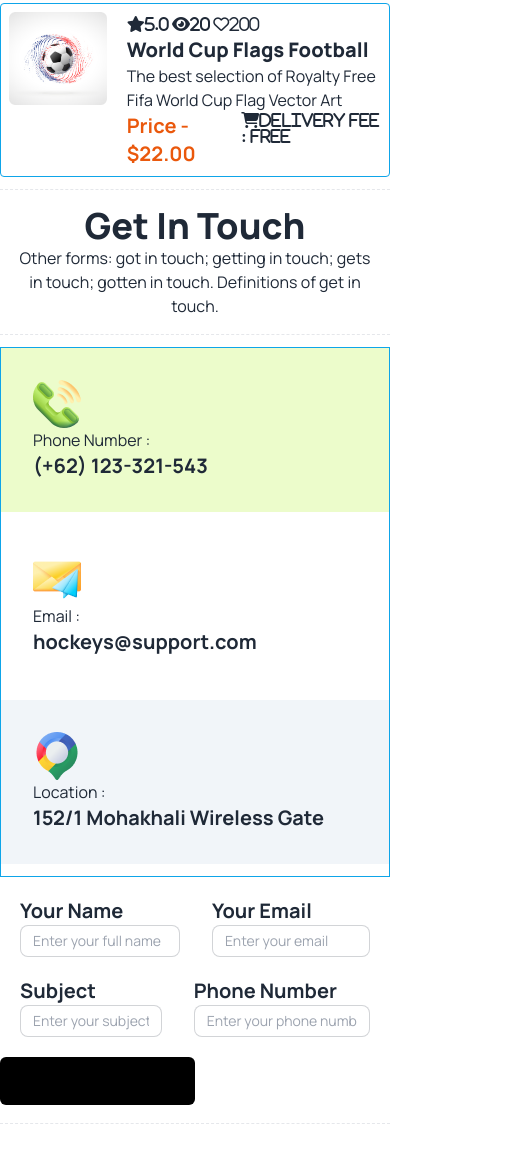
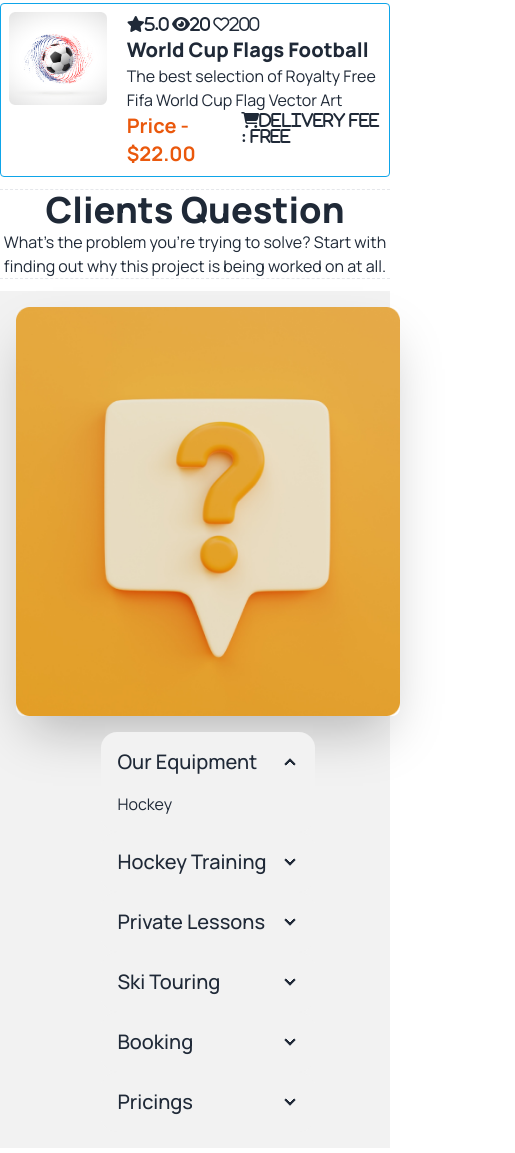
Before and after one commit to nayem-420/B9A3-Hockeys-main, a plain HTML site: page index.html in a window 390 px wide. Shown: the part 5296-6449 px from the top of the page, 515 px wide, since content can reach past the window. Drawn offline with nearby package versions, Linux system fonts and the light colour scheme.

Commit message:
working the full html

```diff
--- a/index.html
+++ b/index.html
@@ -278,6 +278,76 @@
             </div>
         </section>
 
+        <!-- Clients Question -->
+        <section>
+            <div class="text-center">
+                <hr class="border-dashed mt-3">
+                <h3 class="text-4xl font-extrabold">Clients Question</h3>
+                <p>What's the problem you're trying to solve? Start with finding out why this project is being worked on at all.</p>
+            </div>
+            <hr class="border-dashed mb-3">
+            <div class="hero min-h-screen bg-base-200">
+                <div class="hero-content flex-col lg:flex-row">
+                  <img src="Images/11.png" class="max-w-sm rounded-lg shadow-2xl" />
+                  <div>
+                    <div class="collapse collapse-arrow bg-base-200">
+                        <input type="radio" name="my-accordion-2" checked="checked" />
+                        <div class="collapse-title text-xl font-medium">
+                            Our Equipment
+                        </div>
+                        <div class="collapse-content">
+                          <p>Hockey</p>
+                        </div>
+                      </div>
+                      <div class="collapse collapse-arrow bg-base-200">
+                        <input type="radio" name="my-accordion-2" />
+                        <div class="collapse-title text-xl font-medium">
+                            Hockey Training
+                        </div>
+                        <div class="collapse-content">
+                          <p>4 years</p>
+                        </div>
+                      </div>
+                      <div class="collapse collapse-arrow bg-base-200">
+                        <input type="radio" name="my-accordion-2" />
+                        <div class="collapse-title text-xl font-medium">
+                            Private Lessons
+                        </div>
+                        <div class="collapse-content">
+                          <p>wow!</p>
+                        </div>
+                      </div>
+                      <div class="collapse collapse-arrow bg-base-200">
+                        <input type="radio" name="my-accordion-2" />
+                        <div class="collapse-title text-xl font-medium">
+                            Ski Touring
+                        </div>
+                        <div class="collapse-content">
+                          <p>wow!</p>
+                        </div>
+                      </div>
+                      <div class="collapse collapse-arrow bg-base-200">
+                        <input type="radio" name="my-accordion-2" />
+                        <div class="collapse-title text-xl font-medium">
+                            Booking
+                        </div>
+                        <div class="collapse-content">
+                          <p>Advance</p>
+                        </div>
+                      </div>
+                      <div class="collapse collapse-arrow bg-base-200">
+                        <input type="radio" name="my-accordion-2" />
+                        <div class="collapse-title text-xl font-medium">
+                            Pricings
+                        </div>
+                        <div class="collapse-content">
+                          <p>wow!</p>
+                        </div>
+                      </div>
+                  </div>
+                </div>
+              </div>
+        </section>
         <!-- Get In Touch section -->
         <section>
 
@@ -288,7 +358,7 @@
                 </div>
             <hr class="border-dashed mb-3">
 
-            <div>
+            <div class="flex sm:flex-col">
                 <div class="border border-sky-500">
                     <div class="bg-lime-100 p-8 mb-3">
                         <img src="Images/call.png" alt="">
@@ -311,7 +381,7 @@
                         </p>
                     </div>
                 </div>
-                <div>
+                <div class="sm:grid-cols-1">
                     <div class="sm:grid-cols-1">
                         <div class="flex gap-8 m-5">
                             <div>
@@ -324,7 +394,7 @@
                             </div>
                         </div>
                     </div>
-                    <div class="sm:grid-cols-1">
+                    <div class="">
                         <div class="flex gap-8 m-5">
                             <div>
                                 <span class="text-xl font-bold">Subject</span>
```
